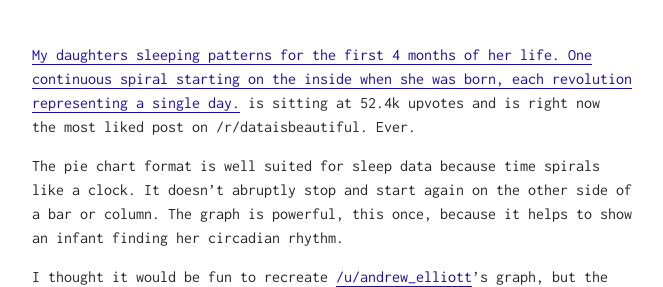
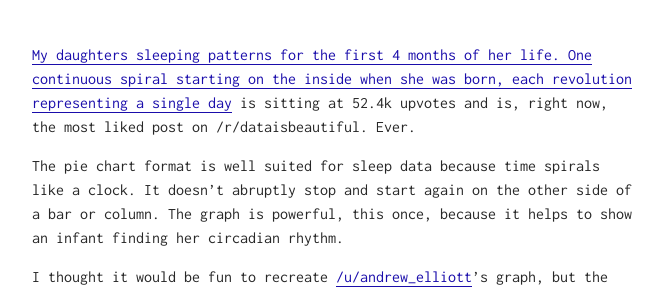
Before and after one commit to maxhumber/maxhumber.com, a Jekyll site: the page built from _posts/2016-12-31-sleep-circle.md, in a window 1280 px wide and 900 px high, scrolled down 1029 px. Shown: the part 214-501 px from the top of the window, without its empty margins (308-971 px from the left). Built offline with Jekyll 4.4.1, drawn with Linux system fonts in a browser that asks for light colours; our own code applies the rules of GitHub Pages for plain Markdown files.

Commit message:
minor edits

```diff
--- a/_posts/2016-12-31-sleep-circle.md
+++ b/_posts/2016-12-31-sleep-circle.md
@@ -6,7 +6,7 @@ Last night while browsing [/r/dataisbeautiful](https://www.reddit.com/r/dataisbe
 
 ![](/assets/img/sleep_inspiration.png)
 
-[My daughters sleeping patterns for the first 4 months of her life. One continuous spiral starting on the inside when she was born, each revolution representing a single day.](https://www.reddit.com/r/dataisbeautiful/comments/5l39mu/my_daughters_sleeping_patterns_for_the_first_4/?sort=new) is sitting at 52.4k upvotes and is right now the most liked post on /r/dataisbeautiful. Ever.
+[My daughters sleeping patterns for the first 4 months of her life. One continuous spiral starting on the inside when she was born, each revolution representing a single day](https://www.reddit.com/r/dataisbeautiful/comments/5l39mu/my_daughters_sleeping_patterns_for_the_first_4/?sort=new) is sitting at 52.4k upvotes and is, right now, the most liked post on /r/dataisbeautiful. Ever.
 
 The pie chart format is well suited for sleep data because time spirals like a clock. It doesn't abruptly stop and start again on the other side of a bar or column. The graph is powerful, this once, because it helps to show an infant finding her circadian rhythm.
 
```
